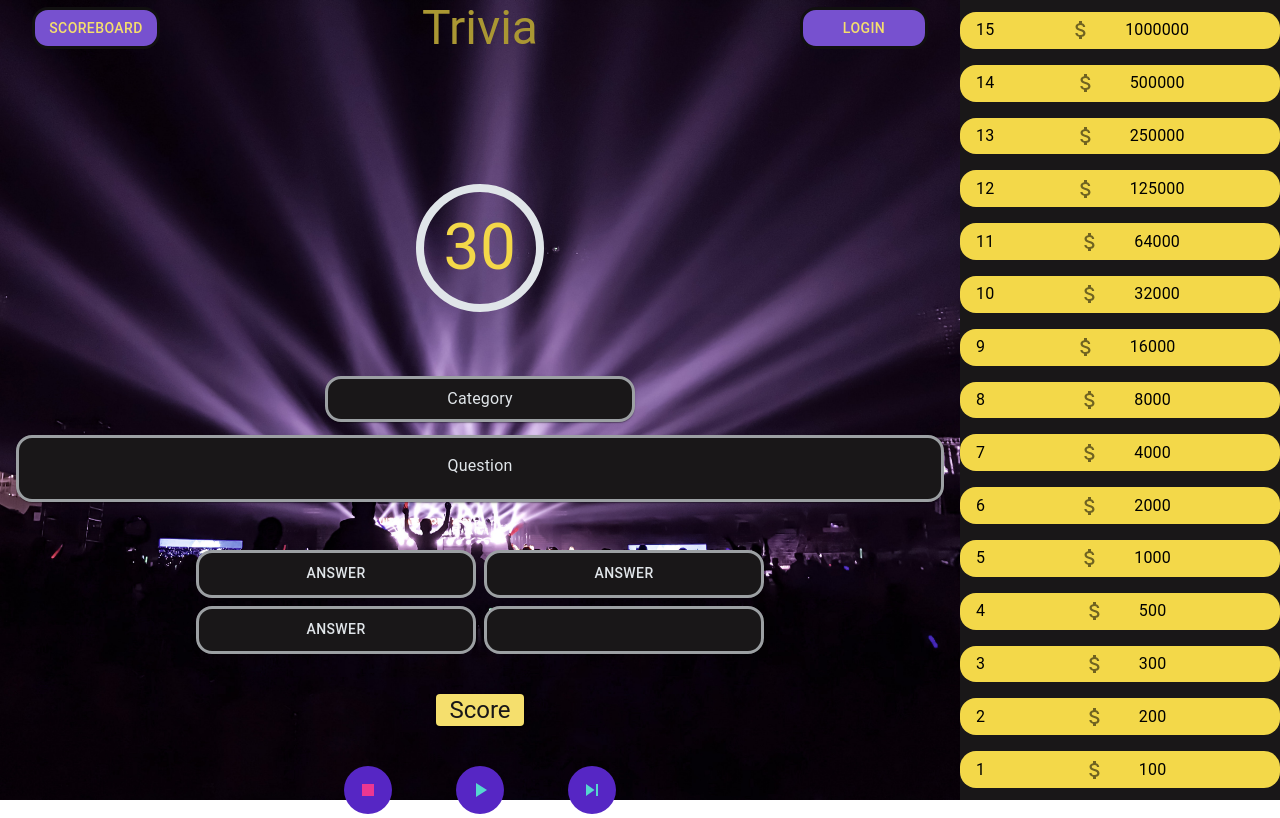
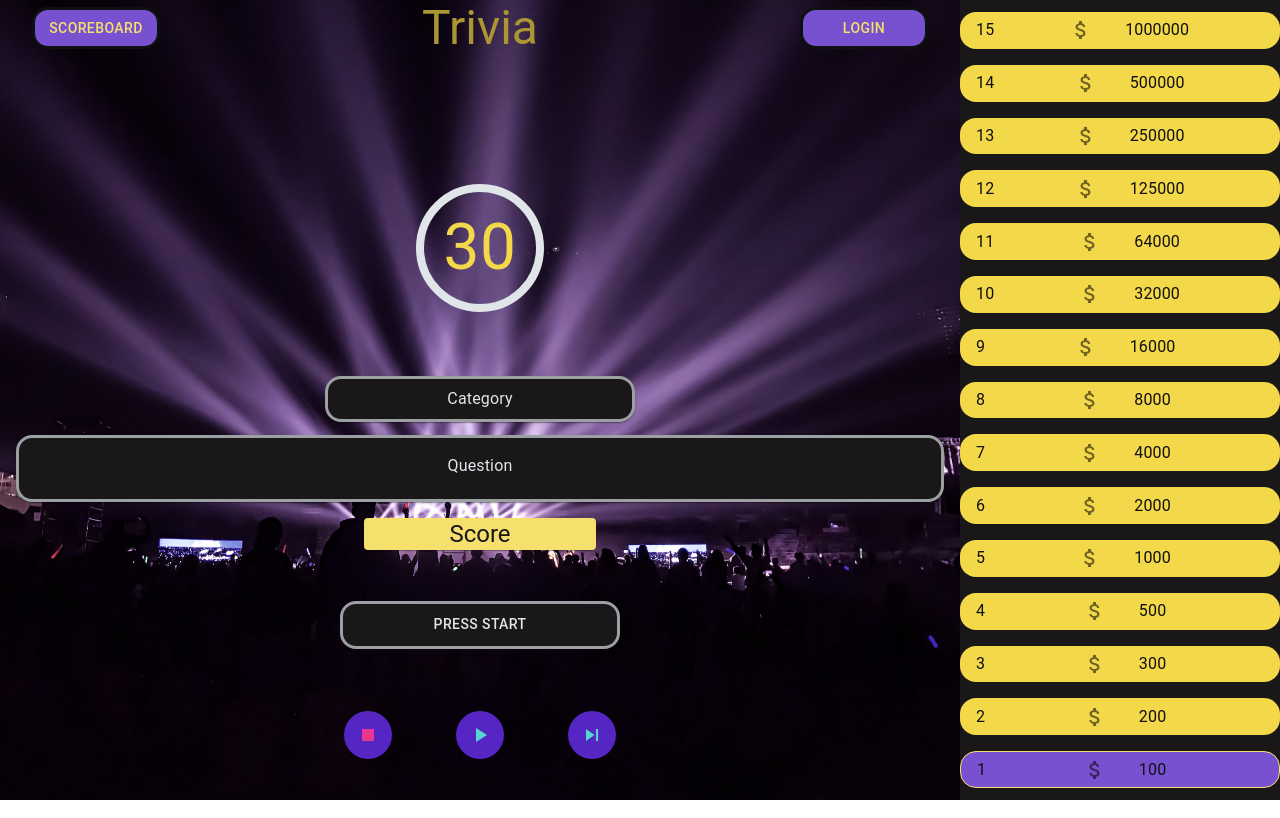
Before and after one commit to ZernoBilly/Trivia-client, a React (Create React App) app: page / in a window 1280 px wide. Built offline with nearby package versions, Linux system fonts and the light colour scheme.

Commit message:
Correct answer funtions

```diff
--- /dev/null
+++ b/src/components/MainArea/QuestionAndAnswers/Answer/Answer.jsx
@@ -0,0 +1,28 @@
+import React, { useState } from "react";
+import { Grid, Button } from "@material-ui/core";
+
+import useStyles from "./styles";
+
+const Answer = ({ answer, correctAnswer }) => {
+  const classes = useStyles();
+
+  const [buttonClassName, setButtonClassName] = useState(classes.answerButton);
+
+  const handleClick = () => {
+    if (correctAnswer === answer) {
+      setButtonClassName(classes.correctAnswerButton);
+    } else {
+      setButtonClassName(classes.incorrectAnswerButton);
+    }
+  };
+
+  return (
+    <Grid item xs={12} sm={6} className={classes.answer}>
+      <Button className={buttonClassName} onClick={() => handleClick()}>
+        {answer}
+      </Button>
+    </Grid>
+  );
+};
+
+export default Answer;
--- /dev/null
+++ b/src/components/MainArea/QuestionAndAnswers/Answer/styles.js
@@ -0,0 +1,45 @@
+import { makeStyles } from "@material-ui/core";
+
+export default makeStyles((theme) => ({
+  answer: {
+    display: "flex",
+    alignItems: "center",
+    justifyContent: "center",
+  },
+  answerButton: {
+    width: "25rem",
+    height: "3rem",
+    color: theme.palette.optional.main,
+    backgroundColor: theme.palette.dark.main,
+    borderRadius: "1rem",
+    border: "0.2rem solid",
+    borderColor: theme.palette.optional.dark,
+
+    "&:hover": {
+      backgroundColor: theme.palette.secondary.dark,
+      borderColor: theme.palette.dark.main,
+    },
+  },
+  correctAnswerButton: {
+    width: "25rem",
+    height: "3rem",
+    color: theme.palette.dark.dark,
+    backgroundColor: theme.palette.success.main,
+    borderRadius: "1rem",
+
+    "&:hover": {
+      backgroundColor: theme.palette.success.main,
+    },
+  },
+  incorrectAnswerButton: {
+    width: "25rem",
+    height: "3rem",
+    color: theme.palette.dark.dark,
+    backgroundColor: theme.palette.warning.main,
+    borderRadius: "1rem",
+
+    "&:hover": {
+      backgroundColor: theme.palette.warning.main,
+    },
+  },
+}));
--- a/src/components/MainArea/QuestionAndAnswers/QuestionAndAnswers.jsx
+++ b/src/components/MainArea/QuestionAndAnswers/QuestionAndAnswers.jsx
@@ -1,9 +1,11 @@
 import React, { useContext, useEffect } from "react";
 import axios from "axios";
-import { Grid, Button, Typography, Paper, IconButton } from "@material-ui/core";
+import { Grid, Typography, Paper, IconButton } from "@material-ui/core";
 import PlayArrowIcon from "@material-ui/icons/PlayArrow";
 import StopIcon from "@material-ui/icons/Stop";
 import SkipNextIcon from "@material-ui/icons/SkipNext";
+
+import Answer from "./Answer/Answer";
 
 import useStyles from "./styles";
 
@@ -20,13 +22,21 @@ const QuestionAndAnswers = () => {
     currentStep,
     setCurrentStep,
     stepPyramid,
+    answers,
+    setAnswers,
   } = useContext(triviaContext);
 
+  useEffect(() => {
+    setAnswers(shuffleAnswers());
+  }, [state]);
+
+  //Increase current step number
   const handleNextQuestion = () => {
     const newStep = [...stepPyramid];
     setCurrentStep(newStep[currentStep.step - 1 + 1]);
   };
 
+  //Check difficulty of current step
   const getQuestions = () => {
     switch (currentStep.difficulty) {
       case "easy":
@@ -41,6 +51,7 @@ const QuestionAndAnswers = () => {
     }
   };
 
+  //Fetch easy question
   const getEasyQuestions = async () => {
     const { data } = await axios.get(
       `https://opentdb.com/api.php?amount=1&difficulty=easy&type=multiple`
@@ -48,6 +59,7 @@ const QuestionAndAnswers = () => {
     fetchEasyQuestion(data.results[0]);
   };
 
+  //Fetch medium question
   const getMediumQuestions = async () => {
     const { data } = await axios.get(
       `https://opentdb.com/api.php?amount=1&difficulty=medium&type=multiple`
@@ -55,6 +67,7 @@ const QuestionAndAnswers = () => {
     fetchMediumQuestion(data.results[0]);
   };
 
+  //Fetch hard question
   const getHardQuestions = async () => {
     const { data } = await axios.get(
       `https://opentdb.com/api.php?amount=1&difficulty=hard&type=multiple`
@@ -62,12 +75,24 @@ const QuestionAndAnswers = () => {
     fetchHardQuestion(data.results[0]);
   };
 
-  //Encode missing quetes from fetched data
+  //Encode missing special characters from fetched data
   const encodeText = (text) => {
-    let encodedText = text.replace(/&quot;/g, '"').replace(/&#039;/g, "'");
+    let encodedText = text
+      .replace(/&quot;/g, '"')
+      .replace(/&#039;/g, "'")
+      .replace(/&eacute;/g, "é");
     return encodedText;
   };
-  console.log(state);
+
+  //Shuffle correct- and incorrect answers
+  const shuffleAnswers = () => {
+    const shuffledAnswers = [
+      ...state.incorrect_answers,
+      state.correct_answer,
+    ].sort(() => Math.random() - 0.5);
+
+    return shuffledAnswers;
+  };
 
   return (
     <Grid
@@ -90,27 +115,25 @@ const QuestionAndAnswers = () => {
             </Typography>
           </Paper>
         </Grid>
-      </Grid>
-      <Grid container spacing={1} className={classes.answersContainer}>
-        <Grid item xs={12} sm={6} className={classes.answer}>
-          <Button className={classes.answerButton}>Answer</Button>
-        </Grid>
-        <Grid item xs={12} sm={6} className={classes.answer}>
-          <Button className={classes.answerButton}>Answer</Button>
-        </Grid>
-        <Grid item xs={12} sm={6} className={classes.answer}>
-          <Button className={classes.answerButton}>Answer</Button>
-        </Grid>
-        <Grid item xs={12} sm={6} className={classes.answer}>
-          <Button className={classes.answerButton}></Button>
-        </Grid>
-        <Grid item xs={2}>
+        <Grid item xs={3}>
           <Paper className={classes.scoreField}>
             <Typography variant="h5" className={classes.scoreAmount}>
               Score
             </Typography>
           </Paper>
         </Grid>
+      </Grid>
+      <Grid container spacing={1} className={classes.answersContainer}>
+        {answers ? (
+          answers.map((a) => (
+            <Answer key={a} answer={a} correctAnswer={state.correct_answer} />
+          ))
+        ) : (
+          <Grid item xs={12}>
+            "Press Start"
+          </Grid>
+        )}
+
         <Grid item xs={12} className={classes.actionButtonContainer}>
           <IconButton className={classes.stopButton} size="medium">
             <StopIcon />
@@ -125,7 +148,7 @@ const QuestionAndAnswers = () => {
             className={classes.nextButton}
             onClick={() => {
               handleNextQuestion();
-              getEasyQuestions();
+              getQuestions();
             }}
           >
             <SkipNextIcon />
--- a/src/components/MainArea/QuestionAndAnswers/styles.js
+++ b/src/components/MainArea/QuestionAndAnswers/styles.js
@@ -43,41 +43,23 @@ export default makeStyles((theme) => ({
     display: "flex",
     alignItems: "center",
     justifyContent: "center",
-    paddingTop: "2rem",
+    paddingTop: "1rem",
   },
-  answer: {
-    display: "flex",
-    alignItems: "center",
-    justifyContent: "center",
-  },
-  answerButton: {
-    width: "25rem",
-    height: "3rem",
-    color: theme.palette.optional.main,
-    backgroundColor: theme.palette.dark.main,
-    borderRadius: "1rem",
-    border: "0.2rem solid",
-    borderColor: theme.palette.optional.dark,
 
-    "&:hover": {
-      backgroundColor: theme.palette.secondary.dark,
-      borderColor: theme.palette.dark.main,
-    },
-  },
   scoreField: {
     textAlign: "center",
     backgroundColor: theme.palette.primary.light,
     color: theme.palette.dark.main,
-    marginTop: "2rem",
+    marginTop: "1rem",
   },
-  score: {
-    color: theme.palette.primary.main,
+  scoreAmount: {
+    color: theme.palette.dark.main,
   },
   actionButtonContainer: {
     display: "flex",
     alignItems: "space-between",
     justifyContent: "center",
-    marginTop: "2rem",
+    marginTop: "1rem",
   },
   stopButton: {
     color: theme.palette.warning.light,
--- a/src/components/ProgressBar/ProgressBar.jsx
+++ b/src/components/ProgressBar/ProgressBar.jsx
@@ -1,31 +1,33 @@
-import React, { useState } from "react";
+import React, { useContext } from "react";
 import { List } from "@material-ui/core";
 
 import Step from "./Step/Step";
 
 import useStyles from "./styles";
 
-import stepPyramid from "../../Data/stepPyramid";
+import TriviaContext from "../../context/triviaContext";
 
-//Reverse step pyramid
-const reversedStepPyramid = () => {
-  const newStepPyramid = [...stepPyramid];
-  return newStepPyramid.reverse();
-};
+const ProgressBar = ({}) => {
+  const classes = useStyles();
 
-const ProgressBar = ({ currentQuestion }) => {
-  const classes = useStyles();
+  const { state, stepPyramid, currentStep } = useContext(TriviaContext);
+
+  //Reverse step pyramid
+  const reversedStepPyramid = () => {
+    const newStepPyramid = [...stepPyramid];
+    return newStepPyramid.reverse();
+  };
 
   return (
     <div className={classes.progressBar}>
       <div className={classes.list}>
         <List>
-          {reversedStepPyramid().map((list) => (
+          {reversedStepPyramid().map((steps) => (
             <Step
-              currentQuestion={currentQuestion}
-              step={list.step}
-              amount={list.amount}
-              key={list.step.toString()}
+              step={steps.step}
+              amount={steps.amount}
+              key={steps.step}
+              currentStep={currentStep}
             />
           ))}
         </List>
--- a/src/components/ProgressBar/Step/Step.jsx
+++ b/src/components/ProgressBar/Step/Step.jsx
@@ -4,11 +4,16 @@ import AttachMoneyIcon from "@material-ui/icons/AttachMoney";
 
 import useStyles from "./styles";
 
-const Step = ({ amount, step, currentQuestion }) => {
+const Step = ({ amount, step, currentStep }) => {
   const classes = useStyles();
 
+  console.log(currentStep.step);
+
   return (
-    <ListItem className={classes.step} key={step}>
+    <ListItem
+      className={currentStep.step === step ? classes.activeStep : classes.step}
+      key={step}
+    >
       <ListItemText primary={step} className={classes.stepNumber} />
       <ListItemIcon>
         <AttachMoneyIcon />
--- a/src/components/ProgressBar/Step/styles.js
+++ b/src/components/ProgressBar/Step/styles.js
@@ -10,12 +10,19 @@ export default makeStyles((theme) => ({
     height: "2.3rem",
   },
   activeStep: {
-    backgroundColor: theme.palette.primary.dark,
+    backgroundColor: theme.palette.info.light,
     borderRadius: "1rem",
-    margin: "0.5rem",
+    margin: "1rem 0rem",
     justifyContent: "space-between",
     width: "20rem",
+    height: "2.3rem",
+    border: "1px solid",
+    borderColor: theme.palette.primary.light,
   },
-  stepNumber: {},
-  stepAmount: {},
+  stepNumber: {
+    color: theme.palette.dark.dark,
+  },
+  stepAmount: {
+    color: theme.palette.dark.dark,
+  },
 }));
--- a/src/context/TriviaState.jsx
+++ b/src/context/TriviaState.jsx
@@ -11,10 +11,15 @@ import stepPyramid from "../Data/stepPyramid";
 
 const TriviaState = (props) => {
   const initQuestion = {
-    question: {},
+    category: "Category",
+    correct_answer: "Press Start",
+    incorrect_answers: [],
+    question: "Question",
   };
 
   const [currentStep, setCurrentStep] = useState(stepPyramid[0]);
+  const [answers, setAnswers] = useState();
+  const [score, setScore] = useState();
 
   const [state, dispatch] = useReducer(questionReducer, initQuestion);
 
@@ -49,6 +54,8 @@ const TriviaState = (props) => {
         currentStep,
         setCurrentStep,
         stepPyramid,
+        answers,
+        setAnswers,
       }}
     >
       {props.children}
```
